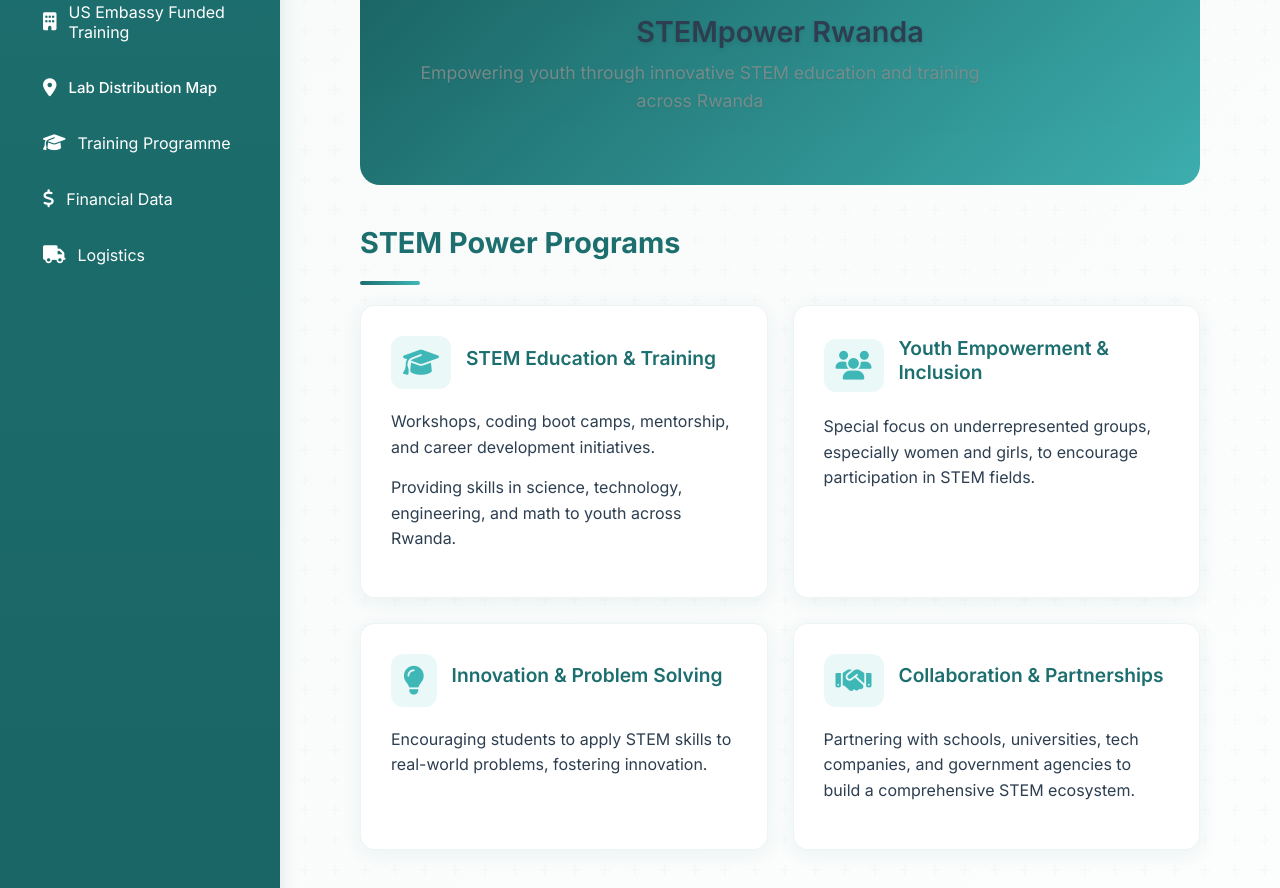
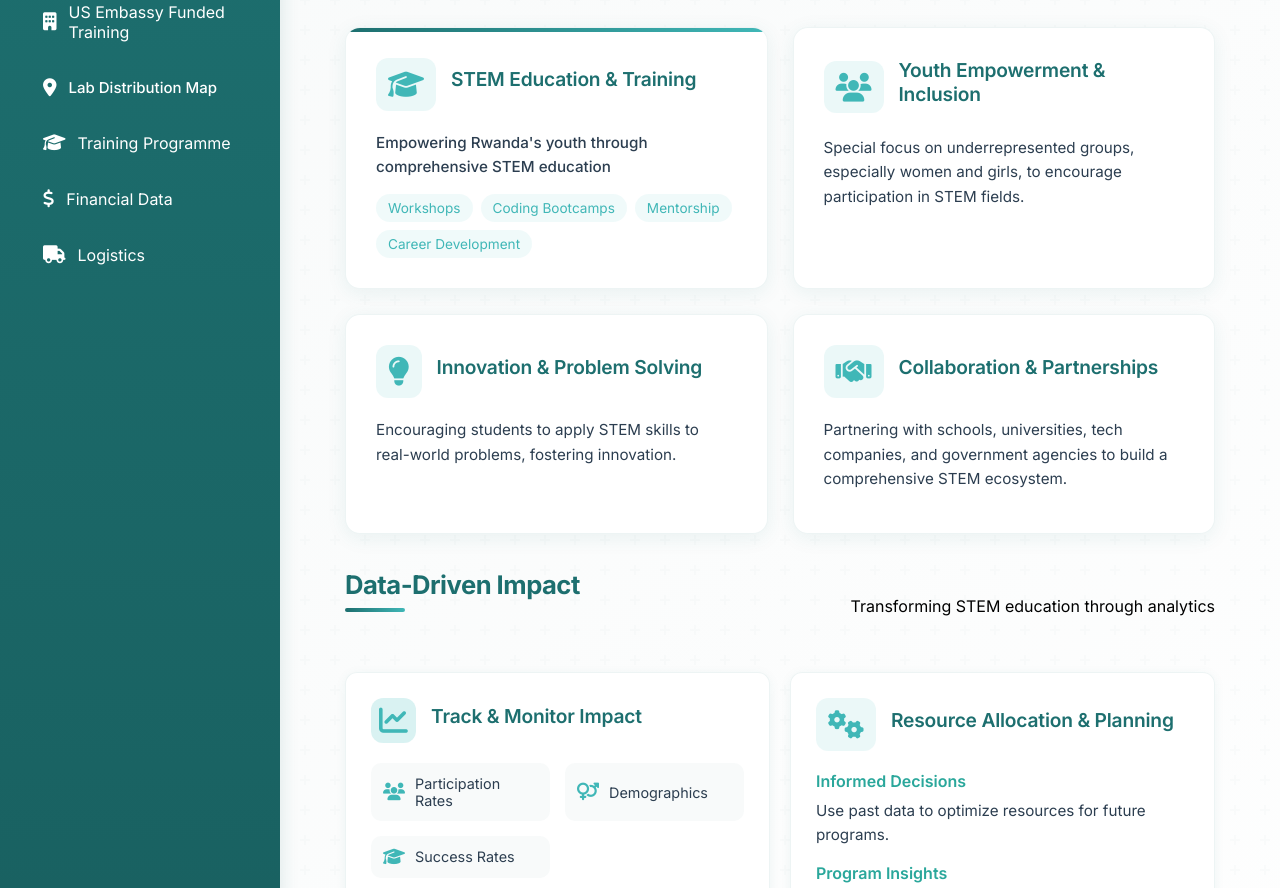
Before and after one commit to kazeneza-zephilin/stem-power-dashboard, a plain HTML site: page index.html in a window 1280 px wide. Shown: the part 185-1073 px from the top of the page. Drawn offline with Linux system fonts and the light colour scheme.

Commit message:
enhanced layout of overview section

```diff
--- a/index.html
+++ b/index.html
@@ -52,45 +52,46 @@
             </nav>
             <main class="content">
                 <div class="section active" id="overview">
-                    <h1>Overview</h1>
-
-                    <!-- Main Banner -->
-                    <div class="welcome-banner">
-                        <div class="banner-content">
-                            <h2>STEMpower Rwanda</h2>
-                            <p>
-                                Empowering youth through innovative STEM
-                                education and training across Rwanda
-                            </p>
-                        </div>
-                    </div>
-
                     <!-- STEM Power Programs Section -->
                     <div class="programs-section">
-                        <h2>STEM Power Programs</h2>
+                        <div class="section-header">
+                            <h2>STEM Power Programs</h2>
+                            <div class="quick-stats">
+                                <div class="stat">
+                                    <span class="stat-value">6.3K+</span>
+                                    <span class="stat-label">Students</span>
+                                </div>
+                                <div class="stat">
+                                    <span class="stat-value">62%</span>
+                                    <span class="stat-label">Female</span>
+                                </div>
+                                <div class="stat">
+                                    <span class="stat-value">4</span>
+                                    <span class="stat-label">Regions</span>
+                                </div>
+                            </div>
+                        </div>
+
                         <div class="programs-grid">
-                            <div class="program-card">
+                            <div class="program-card featured">
                                 <div class="card-header">
                                     <i class="fas fa-graduation-cap"></i>
                                     <h3>STEM Education & Training</h3>
                                 </div>
                                 <div class="card-content">
-                                    <p>
-                                        Workshops, coding boot camps,
-                                        mentorship, and career development
-                                        initiatives.
-                                    </p>
-                                    <p class="sub-text">
-                                        Providing skills in science, technology,
-                                        engineering, and math to youth across
-                                        Rwanda.
-                                    </p>
+                                    <p class="highlight-text">Empowering Rwanda's youth through comprehensive STEM education</p>
+                                    <div class="features-list">
+                                        <span class="feature-tag">Workshops</span>
+                                        <span class="feature-tag">Coding Bootcamps</span>
+                                        <span class="feature-tag">Mentorship</span>
+                                        <span class="feature-tag">Career Development</span>
+                                    </div>
                                 </div>
                             </div>
 
                             <div class="program-card">
                                 <div class="card-header">
-                                    <i class="fas fa-users"></i>
+                                <i class="fas fa-users"></i>
                                     <h3>Youth Empowerment & Inclusion</h3>
                                 </div>
                                 <div class="card-content">
@@ -132,35 +133,36 @@
                         </div>
                     </div>
 
-                    <!-- Data Analysis Section -->
+                    <!-- Data Analysis Section with enhanced presentation -->
                     <div class="data-analysis-section">
-                        <h2>
-                            How Data Analysis & Dashboards Helps STEM Power
-                            Rwanda
-                        </h2>
+                        <div class="section-header">
+                            <h2>Data-Driven Impact</h2>
+                            <p class="section-subtitle">Transforming STEM education through analytics</p>
+                        </div>
+
                         <div class="analysis-grid">
-                            <div class="analysis-card">
+                            <div class="analysis-card impact">
                                 <div class="card-header">
-                                    <i class="fas fa-chart-line"></i>
-                                    <h3>Track & Monitor Program Impact</h3>
+                                    <div class="icon-wrapper">
+                                        <i class="fas fa-chart-line"></i>
+                                    </div>
+                                    <h3>Track & Monitor Impact</h3>
                                 </div>
                                 <div class="card-content">
-                                    <h4>Real-Time Data</h4>
-                                    <p>
-                                        Track program metrics like participant
-                                        numbers, demographics, skill
-                                        development, and outcomes.
-                                    </p>
-                                    <h4>Visualize Impact</h4>
-                                    <ul>
-                                        <li>Participation rates</li>
-                                        <li>Gender and age breakdown</li>
-                                        <li>
-                                            Success rates (graduation,
-                                            employment)
-                                        </li>
-                                        <li>Student feedback</li>
-                                    </ul>
+                                    <div class="metric-group">
+                                        <div class="metric">
+                                            <i class="fas fa-users"></i>
+                                            <span>Participation Rates</span>
+                                        </div>
+                                        <div class="metric">
+                                            <i class="fas fa-venus-mars"></i>
+                                            <span>Demographics</span>
+                                        </div>
+                                        <div class="metric">
+                                            <i class="fas fa-graduation-cap"></i>
+                                            <span>Success Rates</span>
+                                        </div>
+                                    </div>
                                 </div>
                             </div>
 
@@ -201,9 +203,9 @@
                                         Provide personalized feedback to
                                         students to enhance their learning
                                         experiences.
-                                    </p>
-                                </div>
+                                </p>
                             </div>
+                        </div>
 
                             <div class="analysis-card">
                                 <div class="card-header">
--- a/styles.css
+++ b/styles.css
@@ -117,78 +117,237 @@
 
 /* Overview Section Styles */
 .section {
-    padding: 40px;
+    padding: 25px;
     max-width: 1400px;
     margin: 0 auto;
 }
 
-/* Welcome Banner */
-.welcome-banner {
-    background: linear-gradient(135deg, #1d6f6f 0%, #40b7b7 100%);
-    padding: 40px;
-    border-radius: 20px;
-    color: white;
-    margin-bottom: 60px;
-    text-align: center;
-}
-
-.welcome-banner h2 {
-    font-size: 2.5rem;
-    margin-bottom: 15px;
-}
-
-.welcome-banner p {
-    font-size: 1.2rem;
-    opacity: 0.9;
-}
-
 /* Programs Section */
 .programs-section {
-    margin-bottom: 60px;
+    margin-bottom: 35px;
 }
 
 .programs-section h2,
 .data-analysis-section h2 {
     color: #1d6f6f;
-    font-size: 1.8rem;
-    margin-bottom: 40px;
-    position: relative;
-    padding-bottom: 15px;
+    font-size: 1.6rem;
+    margin-bottom: 30px;
+    position: relative;
+    padding-bottom: 12px;
+    letter-spacing: -0.02em;
 }
 
 .programs-section h2::after,
 .data-analysis-section h2::after {
-    content: '';
+    content: "";
     position: absolute;
     bottom: 0;
     left: 0;
     width: 60px;
     height: 4px;
-    background: linear-gradient(90deg, #1D6F6F 0%, #40B7B7 100%);
+    background: linear-gradient(90deg, #1d6f6f 0%, #40b7b7 100%);
     border-radius: 2px;
 }
 
 .programs-grid {
     display: grid;
-    grid-template-columns: repeat(auto-fit, minmax(300px, 1fr));
-    gap: 30px;
+    grid-template-columns: repeat(auto-fit, minmax(280px, 1fr));
+    gap: 20px;
 }
 
 /* Analysis Section */
 .analysis-grid {
     display: grid;
-    grid-template-columns: repeat(auto-fit, minmax(350px, 1fr));
-    gap: 30px;
+    grid-template-columns: repeat(auto-fit, minmax(320px, 1fr));
+    gap: 20px;
 }
 
 /* Card Styles */
 .program-card,
 .analysis-card {
     background: white;
-    padding: 30px;
+    padding: 25px;
+    border-radius: 12px;
+    box-shadow: 0 2px 12px rgba(29, 111, 111, 0.06);
+    border: 1px solid rgba(29, 111, 111, 0.08);
+    transition: all 0.3s cubic-bezier(0.34, 1.56, 0.64, 1);
+}
+
+.card-header {
+    display: flex;
+    align-items: center;
+    gap: 12px;
+    margin-bottom: 15px;
+}
+
+.card-header i {
+    font-size: 1.4rem;
+    color: #40b7b7;
+    background: rgba(64, 183, 183, 0.08);
+    padding: 10px;
+    border-radius: 10px;
+    transition: all 0.3s ease;
+}
+
+.card-header h3 {
+    color: #1d6f6f;
+    font-size: 1.2rem;
+    font-weight: 600;
+    letter-spacing: -0.01em;
+}
+
+.card-content h4 {
+    color: #2aa79b;
+    font-size: 1rem;
+    margin: 15px 0 8px;
+    font-weight: 600;
+}
+
+.card-content p {
+    color: #2c3e50;
+    line-height: 1.5;
+    margin-bottom: 12px;
+    font-size: 0.95rem;
+}
+
+.card-content ul {
+    list-style: none;
+    padding: 0;
+    margin-top: 10px;
+}
+
+.card-content ul li {
+    padding-left: 18px;
+    position: relative;
+    margin-bottom: 8px;
+    color: #2c3e50;
+    font-size: 0.95rem;
+}
+
+/* Hover Effects */
+.program-card:hover,
+.analysis-card:hover {
+    transform: translateY(-3px);
+    box-shadow: 0 8px 20px rgba(29, 111, 111, 0.08);
+    border-color: rgba(29, 111, 111, 0.15);
+}
+
+/* Animations */
+@keyframes fadeInUp {
+    from {
+        opacity: 0;
+        transform: translateY(15px);
+    }
+    to {
+        opacity: 1;
+        transform: translateY(0);
+    }
+}
+
+.program-card,
+.analysis-card {
+    backdrop-filter: blur(10px);
+    background: rgba(255, 255, 255, 0.95);
+}
+
+/* Animation Delays */
+.program-card:nth-child(1) {
+    animation-delay: 0.1s;
+}
+.program-card:nth-child(2) {
+    animation-delay: 0.2s;
+}
+.program-card:nth-child(3) {
+    animation-delay: 0.3s;
+}
+.program-card:nth-child(4) {
+    animation-delay: 0.4s;
+}
+
+.analysis-card:nth-child(1) {
+    animation-delay: 0.2s;
+}
+.analysis-card:nth-child(2) {
+    animation-delay: 0.3s;
+}
+.analysis-card:nth-child(3) {
+    animation-delay: 0.4s;
+}
+.analysis-card:nth-child(4) {
+    animation-delay: 0.5s;
+}
+.analysis-card:nth-child(5) {
+    animation-delay: 0.6s;
+}
+.analysis-card:nth-child(6) {
+    animation-delay: 0.7s;
+}
+
+/* Overview Section Styles */
+.banner-content {
+    margin-bottom: 30px;
+}
+
+.banner-content h2 {
+    font-size: 2.5rem;
+    margin-bottom: 15px;
+    color: white;
+}
+
+.banner-content p {
+    font-size: 1.2rem;
+    opacity: 0.9;
+    max-width: 600px;
+}
+
+.banner-stats {
+    display: flex;
+    gap: 20px;
+    flex-wrap: wrap;
+}
+
+.stat-badge {
+    background: rgba(255, 255, 255, 0.15);
+    padding: 12px 24px;
+    border-radius: 30px;
+    display: flex;
+    align-items: center;
+    gap: 12px;
+}
+
+.programs-overview,
+.data-impact {
+    margin-top: 60px;
+}
+
+.programs-overview h2,
+.data-impact h2 {
+    font-size: 1.8rem;
+    color: #1d6f6f;
+    margin-bottom: 30px;
+}
+
+.programs-grid,
+.impact-grid {
+    display: grid;
+    grid-template-columns: repeat(auto-fit, minmax(280px, 1fr));
+    gap: 25px;
+    margin-top: 20px;
+}
+
+.program-card,
+.impact-card {
+    background: white;
+    padding: 25px;
     border-radius: 15px;
     box-shadow: 0 4px 20px rgba(29, 111, 111, 0.08);
-    transition: all 0.3s cubic-bezier(0.34, 1.56, 0.64, 1);
+    transition: all 0.3s ease;
+}
+
+.program-card:hover,
+.impact-card:hover {
+    transform: translateY(-5px);
+    box-shadow: 0 8px 25px rgba(29, 111, 111, 0.12);
 }
 
 .card-header {
@@ -198,7 +357,8 @@
     margin-bottom: 20px;
 }
 
-.card-header i {
+.card-header i,
+.impact-card i {
     font-size: 1.8rem;
     color: #40b7b7;
     background: rgba(64, 183, 183, 0.1);
@@ -206,166 +366,16 @@
     border-radius: 12px;
 }
 
-.card-header h3 {
-    color: #1d6f6f;
-    font-size: 1.3rem;
-    font-weight: 600;
-}
-
-.card-content h4 {
-    color: #2AA79B;
-    font-size: 1.1rem;
-    margin: 20px 0 10px;
-}
-
-.card-content p {
-    color: #2c3e50;
-    line-height: 1.6;
-    margin-bottom: 15px;
-}
-
-.card-content ul {
-    list-style: none;
-    padding: 0;
-}
-
-.card-content ul li {
-    padding-left: 20px;
-    position: relative;
-    margin-bottom: 10px;
-    color: #2c3e50;
-}
-
-.card-content ul li::before {
-    content: '•';
-    position: absolute;
-    left: 0;
-    color: #40B7B7;
-}
-
-/* Hover Effects */
-.program-card:hover,
-.analysis-card:hover {
-    transform: translateY(-5px);
-    box-shadow: 0 8px 25px rgba(29, 111, 111, 0.12);
-}
-
-/* Animations */
-@keyframes fadeInUp {
-    from {
-        opacity: 0;
-        transform: translateY(20px);
-    }
-    to {
-        opacity: 1;
-        transform: translateY(0);
-    }
-}
-
-.program-card,
-.analysis-card {
-    opacity: 0;
-    animation: fadeInUp 0.6s ease forwards;
-}
-
-/* Animation Delays */
-.program-card:nth-child(1) { animation-delay: 0.1s; }
-.program-card:nth-child(2) { animation-delay: 0.2s; }
-.program-card:nth-child(3) { animation-delay: 0.3s; }
-.program-card:nth-child(4) { animation-delay: 0.4s; }
-
-.analysis-card:nth-child(1) { animation-delay: 0.2s; }
-.analysis-card:nth-child(2) { animation-delay: 0.3s; }
-.analysis-card:nth-child(3) { animation-delay: 0.4s; }
-.analysis-card:nth-child(4) { animation-delay: 0.5s; }
-.analysis-card:nth-child(5) { animation-delay: 0.6s; }
-.analysis-card:nth-child(6) { animation-delay: 0.7s; }
-
-/* Overview Section Styles */
-.banner-content {
-    margin-bottom: 30px;
-}
-
-.banner-content h2 {
-    font-size: 2.5rem;
-    margin-bottom: 15px;
-    color: white;
-}
-
-.banner-content p {
-    font-size: 1.2rem;
-    opacity: 0.9;
-    max-width: 600px;
-}
-
-.banner-stats {
-    display: flex;
-    gap: 20px;
-    flex-wrap: wrap;
-}
-
-.stat-badge {
-    background: rgba(255, 255, 255, 0.15);
-    padding: 12px 24px;
-    border-radius: 30px;
-    display: flex;
-    align-items: center;
-    gap: 12px;
-}
-
-.programs-overview, .data-impact {
-    margin-top: 60px;
-}
-
-.programs-overview h2, .data-impact h2 {
-    font-size: 1.8rem;
-    color: #1d6f6f;
-    margin-bottom: 30px;
-}
-
-.programs-grid, .impact-grid {
-    display: grid;
-    grid-template-columns: repeat(auto-fit, minmax(280px, 1fr));
-    gap: 25px;
-    margin-top: 20px;
-}
-
-.program-card, .impact-card {
-    background: white;
-    padding: 25px;
-    border-radius: 15px;
-    box-shadow: 0 4px 20px rgba(29, 111, 111, 0.08);
-    transition: all 0.3s ease;
-}
-
-.program-card:hover, .impact-card:hover {
-    transform: translateY(-5px);
-    box-shadow: 0 8px 25px rgba(29, 111, 111, 0.12);
-}
-
-.card-header {
-    display: flex;
-    align-items: center;
-    gap: 15px;
-    margin-bottom: 20px;
-}
-
-.card-header i, .impact-card i {
-    font-size: 1.8rem;
-    color: #40b7b7;
-    background: rgba(64, 183, 183, 0.1);
-    padding: 12px;
-    border-radius: 12px;
-}
-
-.card-header h3, .impact-card h3 {
+.card-header h3,
+.impact-card h3 {
     color: #1d6f6f;
     font-size: 1.2rem;
     font-weight: 600;
     margin-bottom: 10px;
 }
 
-.card-content p, .impact-card p {
+.card-content p,
+.impact-card p {
     color: #2c3e50;
     line-height: 1.6;
 }
@@ -1558,13 +1568,13 @@ h1::after {
 }
 
 .programs-section h2::after {
-    content: '';
+    content: "";
     position: absolute;
     bottom: -10px;
     left: 0;
     width: 60px;
     height: 4px;
-    background: linear-gradient(90deg, #1D6F6F 0%, #40B7B7 100%);
+    background: linear-gradient(90deg, #1d6f6f 0%, #40b7b7 100%);
     border-radius: 2px;
 }
 
@@ -1597,10 +1607,10 @@ h1::after {
 }
 
 .program-card ul li::before {
-    content: '→';
+    content: "→";
     position: absolute;
     left: 0;
-    color: #40B7B7;
+    color: #40b7b7;
 }
 
 /* Dashboard Benefits */
@@ -1642,14 +1652,15 @@ h1::after {
 }
 
 .benefit-card ul li::before {
-    content: '•';
+    content: "•";
     position: absolute;
     left: 0;
-    color: #40B7B7;
+    color: #40b7b7;
 }
 
 /* Animations */
-.program-card, .benefit-card {
+.program-card,
+.benefit-card {
     opacity: 0;
     transform: translateY(20px);
     animation: fadeInUp 0.6s ease forwards;
@@ -1667,12 +1678,196 @@ h1::after {
 }
 
 /* Animation Delays */
-.program-card:nth-child(1) { animation-delay: 0.2s; }
-.program-card:nth-child(2) { animation-delay: 0.3s; }
-.program-card:nth-child(3) { animation-delay: 0.4s; }
-.program-card:nth-child(4) { animation-delay: 0.5s; }
-
-.benefit-card:nth-child(1) { animation-delay: 0.3s; }
-.benefit-card:nth-child(2) { animation-delay: 0.4s; }
-.benefit-card:nth-child(3) { animation-delay: 0.5s; }
-.benefit-card:nth-child(4) { animation-delay: 0.6s; }
+.program-card:nth-child(1) {
+    animation-delay: 0.2s;
+}
+.program-card:nth-child(2) {
+    animation-delay: 0.3s;
+}
+.program-card:nth-child(3) {
+    animation-delay: 0.4s;
+}
+.program-card:nth-child(4) {
+    animation-delay: 0.5s;
+}
+
+.benefit-card:nth-child(1) {
+    animation-delay: 0.3s;
+}
+.benefit-card:nth-child(2) {
+    animation-delay: 0.4s;
+}
+.benefit-card:nth-child(3) {
+    animation-delay: 0.5s;
+}
+.benefit-card:nth-child(4) {
+    animation-delay: 0.6s;
+}
+
+/* Enhanced Section Styling */
+.section-header {
+    display: flex;
+    justify-content: space-between;
+    align-items: center;
+    margin-bottom: 30px;
+}
+
+/* Quick Stats */
+.quick-stats {
+    display: flex;
+    gap: 25px;
+}
+
+.stat {
+    text-align: center;
+    padding: 10px 20px;
+    background: rgba(29, 111, 111, 0.05);
+    border-radius: 12px;
+    transition: all 0.3s ease;
+}
+
+.stat:hover {
+    background: rgba(29, 111, 111, 0.1);
+    transform: translateY(-2px);
+}
+
+.stat-value {
+    display: block;
+    font-size: 1.5rem;
+    font-weight: 600;
+    color: #1d6f6f;
+}
+
+.stat-label {
+    font-size: 0.85rem;
+    color: #40b7b7;
+    text-transform: uppercase;
+    letter-spacing: 0.5px;
+}
+
+/* Enhanced Program Cards */
+.program-card {
+    position: relative;
+    overflow: hidden;
+}
+
+.program-card.featured::before {
+    content: '';
+    position: absolute;
+    top: 0;
+    left: 0;
+    right: 0;
+    height: 4px;
+    background: linear-gradient(90deg, #1d6f6f, #40b7b7);
+}
+
+.highlight-text {
+    font-size: 1.1rem;
+    color: #1d6f6f;
+    margin-bottom: 20px;
+    font-weight: 500;
+}
+
+.features-list {
+    display: flex;
+    flex-wrap: wrap;
+    gap: 8px;
+    margin-top: 15px;
+}
+
+.feature-tag {
+    padding: 6px 12px;
+    background: rgba(64, 183, 183, 0.08);
+    border-radius: 20px;
+    font-size: 0.85rem;
+    color: #40b7b7;
+    transition: all 0.3s ease;
+}
+
+.feature-tag:hover {
+    background: rgba(64, 183, 183, 0.15);
+    transform: translateY(-2px);
+}
+
+/* Enhanced Analysis Cards */
+.analysis-card {
+    position: relative;
+}
+
+.icon-wrapper {
+    position: relative;
+    width: 45px;
+    height: 45px;
+    display: flex;
+    align-items: center;
+    justify-content: center;
+    border-radius: 12px;
+    background: rgba(64, 183, 183, 0.1);
+    overflow: hidden;
+}
+
+.icon-wrapper::before {
+    content: '';
+    position: absolute;
+    inset: 0;
+    background: linear-gradient(135deg, transparent, rgba(64, 183, 183, 0.2));
+    opacity: 0;
+    transition: opacity 0.3s ease;
+}
+
+.analysis-card:hover .icon-wrapper::before {
+    opacity: 1;
+}
+
+.metric-group {
+    display: grid;
+    grid-template-columns: repeat(auto-fit, minmax(140px, 1fr));
+    gap: 15px;
+    margin-top: 20px;
+}
+
+.metric {
+    display: flex;
+    align-items: center;
+    gap: 10px;
+    padding: 12px;
+    background: rgba(29, 111, 111, 0.03);
+    border-radius: 10px;
+    transition: all 0.3s ease;
+}
+
+.metric:hover {
+    background: rgba(29, 111, 111, 0.06);
+    transform: translateX(5px);
+}
+
+.metric i {
+    color: #40b7b7;
+    font-size: 1.1rem;
+}
+
+.metric span {
+    font-size: 0.9rem;
+    color: #2c3e50;
+}
+
+/* Animation Refinements */
+@keyframes slideIn {
+    from {
+        opacity: 0;
+        transform: translateX(-20px);
+    }
+    to {
+        opacity: 1;
+        transform: translateX(0);
+    }
+}
+
+.metric {
+    animation: slideIn 0.4s ease forwards;
+    opacity: 0;
+}
+
+.metric:nth-child(1) { animation-delay: 0.1s; }
+.metric:nth-child(2) { animation-delay: 0.2s; }
+.metric:nth-child(3) { animation-delay: 0.3s; }
```
